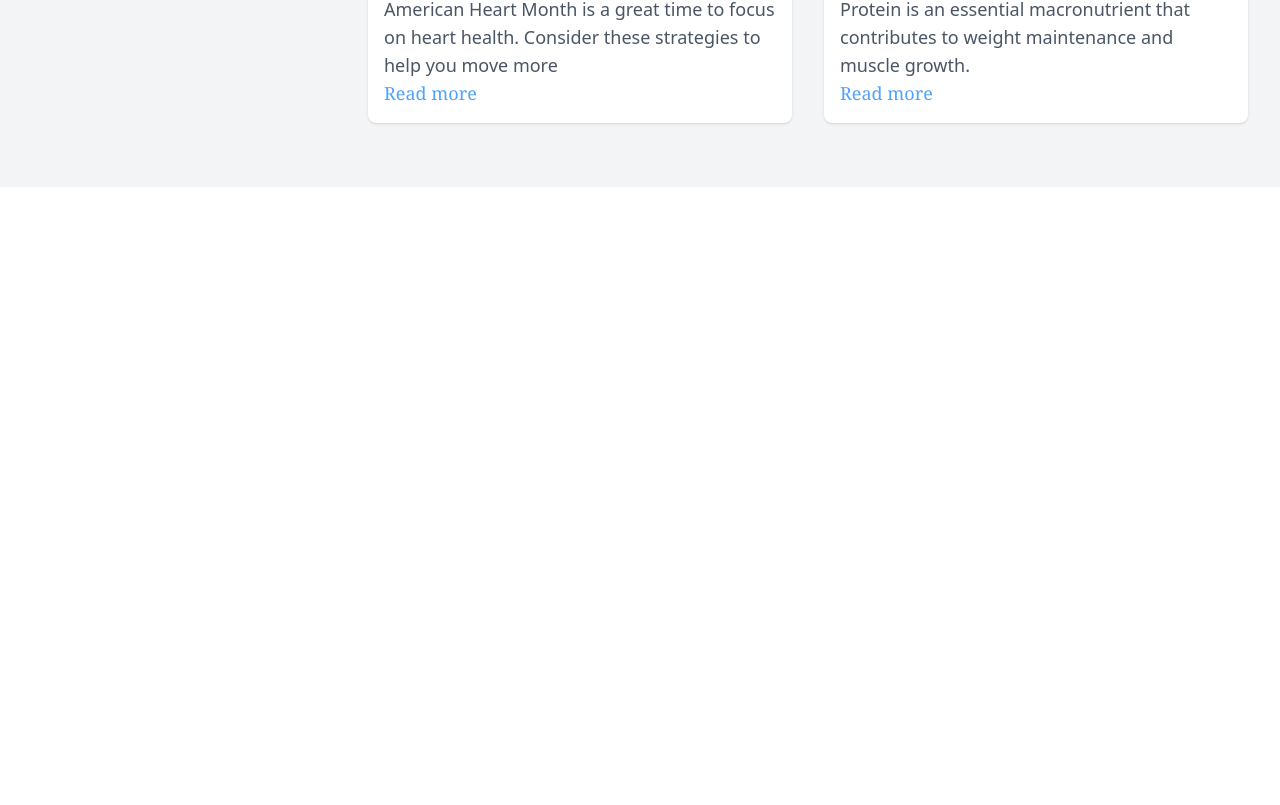
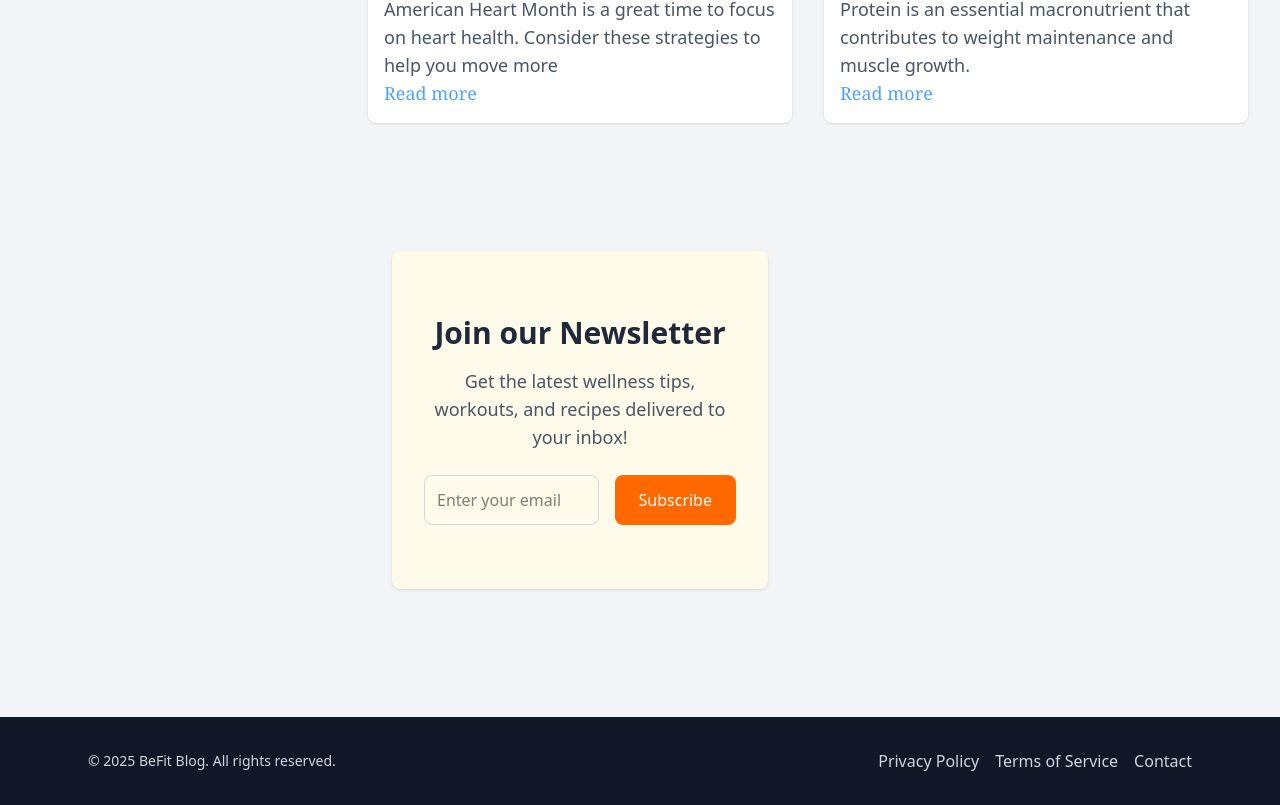
Before and after one commit to Atilola-code/blog-post-viewer, a Next.js app: page / in a window 1280 px wide. Shown: the part 3355-4160 px from the top of the page. Before the commit the page ends 3542 px from the top, so only its background shows below. Built offline with nearby package versions, Linux system fonts and the light colour scheme.

Commit message:
feat: add footer and newsletter

```diff
--- /dev/null
+++ b/src/app/component/Footer.tsx
@@ -0,0 +1,16 @@
+const Footer: React.FC = () => {
+  return (
+    <footer className="bg-gray-900 text-gray-300 py-8 mt-16">
+      <div className="max-w-6xl mx-auto px-6 flex flex-col md:flex-row justify-between items-center">
+        <p className="text-sm">&copy; {new Date().getFullYear()} BeFit Blog. All rights reserved.</p>
+        <div className="flex space-x-4 mt-4 md:mt-0">
+          <a href="#" className="hover:text-amber-400">Privacy Policy</a>
+          <a href="#" className="hover:text-amber-400">Terms of Service</a>
+          <a href="#" className="hover:text-amber-400">Contact</a>
+        </div>
+      </div>
+    </footer>
+  );
+};
+
+export default Footer;
--- /dev/null
+++ b/src/app/component/NewsletterSignUp.tsx
@@ -0,0 +1,40 @@
+"use client";
+
+import { useState } from "react";
+
+const NewsletterSignup: React.FC = () => {
+  const [email, setEmail] = useState("");
+
+  const handleSubscribe = (e: React.FormEvent) => {
+    e.preventDefault();
+    if (!email) return;
+    alert(`Subscribed with: ${email}`);
+    setEmail("");
+  };
+
+  return (
+    <div className="w-full px-6">
+        <div className="bg-amber-50 py-16 px-8 text-center rounded-lg shadow mt-16 max-w-screen-xl mx-auto">
+      <h2 className="text-3xl font-bold mb-4 text-gray-800">Join our Newsletter</h2>
+      <p className="text-gray-600 mb-6 text-lg">Get the latest wellness tips, workouts, and recipes delivered to your inbox!</p>
+      <form onSubmit={handleSubscribe} className="flex flex-col sm:flex-row justify-center gap-4 max-w-lg mx-auto">
+        <input
+          type="email"
+          value={email}
+          onChange={(e) => setEmail(e.target.value)}
+          placeholder="Enter your email"
+          className="p-3 rounded-lg border border-gray-300 w-full focus:outline-none focus:ring-2 focus:ring-orange-400"
+        />
+        <button
+          type="submit"
+          className="bg-orange-500 text-white px-6 py-3 rounded-lg hover:bg-orange-600 transition"
+        >
+          Subscribe
+        </button>
+      </form>
+        </div>
+    </div>
+  );
+};
+
+export default NewsletterSignup
--- a/src/app/component/PostList.tsx
+++ b/src/app/component/PostList.tsx
@@ -4,6 +4,7 @@ import { useState } from "react";
 import BlogCard from "./BlogCard";
 import Sidebar from "./SideBar";
 import { BlogPost, blogPosts } from "../data";
+import NewsletterSignup from "./NewsletterSignUp";
 
 const PostList: React.FC = () => {
   const [searchTerm, setSearchTerm] = useState("");
@@ -37,6 +38,7 @@ const PostList: React.FC = () => {
             No posts found.
           </p>
         )}
+        <NewsletterSignup/>
       </div>
     </div>
   );
--- a/src/app/page.tsx
+++ b/src/app/page.tsx
@@ -1,4 +1,5 @@
 
+import Footer from "./component/Footer";
 import NavBar from "./component/NavBar";
 import PostList from "./component/PostList";
 
@@ -8,6 +9,7 @@ export default function Home() {
        <main className="bg-gray-100 min-h-screen">
       <NavBar/>
       <PostList />
+      <Footer/>
     </main>
     </div>
   );
```
